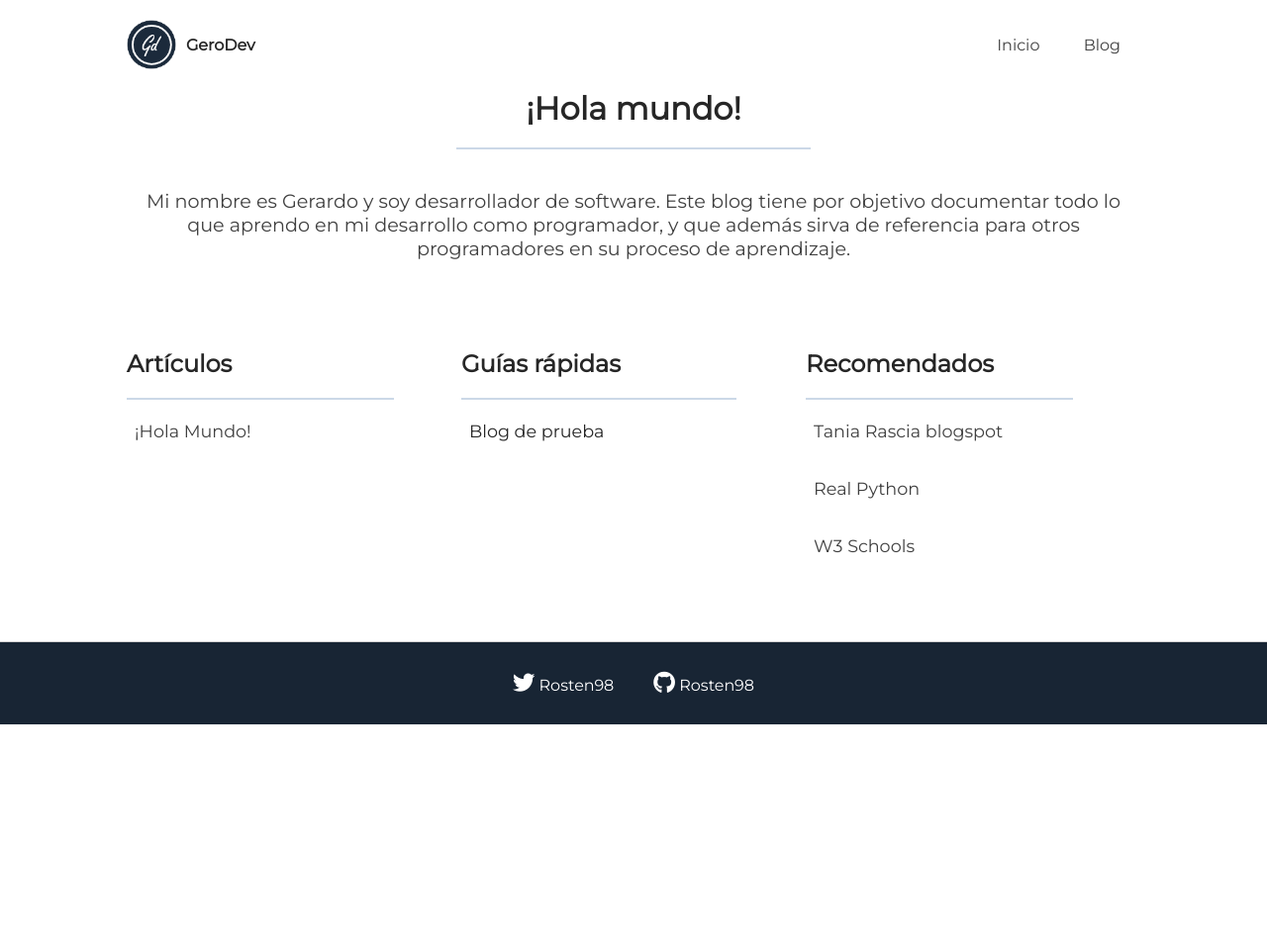
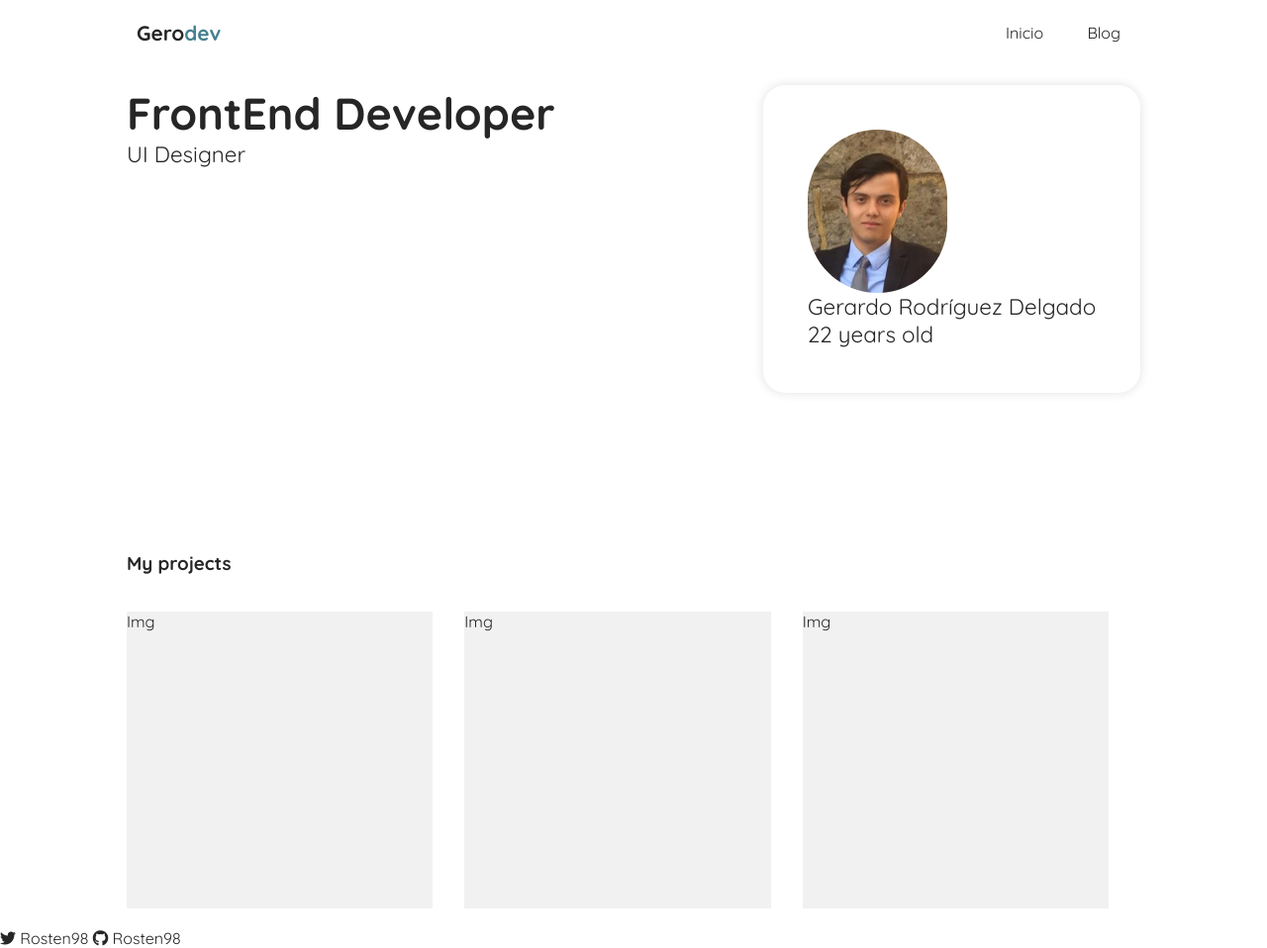
Before and after one commit to Rosten98/gerodev, a Jekyll site: the page built from index.html, in a window 1280 px wide. Shown: the whole page at 99% size. Built offline with Jekyll 4.4.1, drawn with Linux system fonts in a browser that asks for light colours; nearby versions of some CDN libraries; some web fonts are replaced; before the commit the page ends 900 px from its top, so only the background shows below that.

Commit message:
Redesign to create protfolio

```diff
--- a/_includes/head.html
+++ b/_includes/head.html
@@ -20,6 +20,12 @@
     rel="stylesheet"
     type="text/css"
   />
+   <link href="https://fonts.googleapis.com/css2?family=Josefin+Sans:wght@400;700&display=swap" rel="stylesheet">
+  <link
+    rel="stylesheet"
+    href="https://cdnjs.cloudflare.com/ajax/libs/animate.css/4.0.0/animate.min.css"
+  />
+   <link href="https://fonts.googleapis.com/css2?family=Quicksand:wght@400;700&display=swap" rel="stylesheet">
   <link href="https://fonts.googleapis.com/css?family=Montserrat&display=swap" rel="stylesheet">
   <link rel="stylesheet" href="https://use.fontawesome.com/releases/v5.7.2/css/all.css" integrity="sha384-fnmOCqbTlWIlj8LyTjo7mOUStjsKC4pOpQbqyi7RrhN7udi9RwhKkMHpvLbHG9Sr" crossorigin="anonymous">
   <script src="https://ajax.googleapis.com/ajax/libs/jquery/3.4.1/jquery.min.js"></script>
--- a/_includes/header.html
+++ b/_includes/header.html
@@ -1,7 +1,7 @@
-<nav class="nav">
+<nav class="nav wrapper">
 	<div class="logo">
-		<a href="/"><img src="{{ site.base }}/assets/images/gd1.png" alt="Imágen del sitio" width="50px" height="50px"></a>
-		<a href="/" class="logo-name"><b>GeroDev</b></a>
+		<!-- <a href="/"><img src="{{ site.base }}/assets/images/gd1.png" alt="Imágen del sitio" width="50px" height="50px"></a> -->
+		<a href="/" class="logo-name"><b>Gero<span style="color: #45808e">dev</span></b></a>
 	</div>
 
 	<i class="fas fa-bars"></i>
--- a/_sass/_base.scss
+++ b/_sass/_base.scss
@@ -1,4 +1,5 @@
-$font-style: 'Montserrat', 'Open Sans', sans-serif;
+// $font-style: 'Montserrat', 'Open Sans', sans-serif;
+$font-style: 'Quicksand', sans-serif;;
 $content-width: 800px;
 
 $main-dark: hsl(212, 37%, 15%);
--- a/_sass/_layout.scss
+++ b/_sass/_layout.scss
@@ -4,51 +4,25 @@
   font-family: $font-style;
   color: $font-color
 }
-html, body{
-  min-height: 100%;
-  width: 100%;
+
+ul {
+  list-style-type: none;
+  li{
+    display: inline-block;
+    a{
+      margin: 0 20px;
+    }
+  }
 }
 
-h1, h2, h3, h4{
-  color: $font-color;
+a {
+    text-decoration: none;
 }
 
-p, span, a{
-  color: $font-color-medium;
-}
-
-a:hover, a:active, a:focus{
-    outline: none;
-}
-
-i.fab{
-  color: #FFF;
-  font-size: 1.4rem;
-}
-
-a{
-  text-decoration: none;
-}
-a:hover{
-  color: $link-color;
-}
-
-hr{
-  background-color: $main-soft;
-  height: 2px;
-  border: none;
-  width: 35%;
-}
-
-nav{
+nav {
   display: flex;
   justify-content: space-between;
   align-content: space-between;
-  padding: 20px 10%;
-
-  // -webkit-box-shadow: 0px 5px 55px -42px rgba(0,0,0,0.3);
-  // -moz-box-shadow: 0px 5px 55px -42px rgba(0,0,0,0.3);
-  // box-shadow: 0px 5px 55px -42px rgba(0,0,0,0.4);
 
   .mobile-nav{
     display: none;
@@ -65,189 +39,53 @@ nav{
     color: $main-dark;
   }
 
-  .logo{
+  .logo {
     display: flex;
     align-content: flex-end;
     a.logo-name{
-      color: $main-dark;
-      margin: auto 10px;
-    }
-  }
-  ul{
-    list-style: none;
-    li{
-      display: inline-block;
-      a{
-        margin: 0 20px;
-      }
+        color: $main-dark;
+        margin: auto 10px;
+        font-size: 1.3em;
     }
   }
 }
 
-.jumbotron{
-  background-color: $jumbotron;
-  text-align: center;
-  font-weight: 400;
-  margin: 0 10%;
-  padding-bottom: 40px;
-  hr{
-    margin: 20px auto;
+header {
+  display: flex;
+  justify-content: space-between;
+  font-size: 1.4em;
+  img{
+
   }
-  b{
-    font-size: 2rem;
+
+}
+
+.wrapper {
+  padding: 20px 10%;
+}
+
+.card-profile {
+    padding: 2em;
+    border-radius: 1em;
+    box-shadow: 0 0 10px 1px rgba(0,0,0,0.1)
+}
+
+.projects {
+  padding-top: 10em;
+
+  .projects--title {
+      margin-bottom: 2em;
   }
-  p{
-    font-size: 1.2rem;
-    margin: 40px 0;
+
+  .projects--items {
+    display: grid;
+    grid-template-columns: 1fr 1fr 1fr;
+    width: 100%;
+  }
+
+  .projects--items_item{
+    background: #f1f1f1;
+    margin-right: 2em;
+    height: 300px;
   }
 }
-
-.container{
-  margin: 0px 10%;
-  display: grid;
-  grid-template-columns: 33% 34% 33%;
-
-  .container-item{
-    padding: 10px 0;
-    h2{
-      // border-bottom: 2px solid $secondary;
-      margin-bottom: 5px;
-      padding-bottom: 15px;
-    }
-    hr{
-      margin: 0;
-      width: 80%;
-    }
-    ul{
-      list-style: none;
-      font-size: 1.1rem;
-      li{
-        width: 80%;
-        margin: 5px 0;
-        padding: 16px 8px;
-      }
-      li:hover{
-        border-radius: 10px;
-        background-color: $main-light;
-      }
-    }
-  }
-}
-
-
-.card{
-  margin: 0 10%;
-  padding: 40px 20px;
-  border-radius: 10px;
-  hr{
-    margin: 10px 0;
-    width: 100%;
-  }
-  .card-header{
-    display: inline-grid;
-    grid-template-columns: 1fr 1fr;
-    width: 100%;
-    h3{
-      font-size: 1.5rem;
-    }
-    span{
-      font-weight: normal;
-      font-size: 0.8rem;
-    }
-    .card-categories{
-      margin: auto 0 auto auto;
-      p{
-        background-color: $accent-yellow-sh;
-        border-radius: 5px;
-        display: inline;
-        margin-right: 5px;
-        padding: 8px;
-        text-align: center;
-        font-size: .7em;
-        color: $accent-yellow;
-      }
-    }
-  }
-  .card-content{
-    text-align: justify;
-    p {
-      margin-top: 20px;
-    }
-    span{
-      background-color: $main-light;
-      border-radius: 2px;
-      color: $main-dark;
-      text-decoration: underline;
-    }
-  }
-}
-.card:hover{
-  background-color: white;
-  -webkit-box-shadow: 0px 0px 15px -1px rgba(0,0,0,0.1);
-  -moz-box-shadow: 0px 0px 15px -1px rgba(0,0,0,0.1);
-  box-shadow: 0px 0px 15px -1px rgba(0,0,0,0.1);
-}
-
-.post-title{
-  padding: 20px 10%;
-  h1{
-    margin: 0;
-    text-align: left;
-    font-size: 4em;
-  }
-  p{
-    margin: 30px 0;
-  }
-  time{
-     font-weight: 300;
-     border-bottom: 1px solid;
-  }
-}
-
-.post-content{
-  padding: 0 10%;
-  p{
-    margin: 20px 0;
-    font-size: 1.2rem;
-    line-height: 30px;
-    text-align: justify;
-  }
-  h2,h3{
-    margin: 50px 0 20px 0;
-  }
-  h2{
-    padding-bottom: 20px;
-    border-bottom: 1px solid rgb(211, 211, 211);
-  }
-}
-
-.tag-category{
-    padding: 10px;
-    border-radius: 10px;
-    background-color: $light-grey;
-}
-
-footer{
-  background-color: $main-dark;
-  border-top: 1px solid lightgrey;
-  margin-top: 55px;
-  padding: 30px 10%;
-  width: 100%;
-
-  div.container{
-    display: flex;
-    justify-content: center;
-    flex-wrap: wrap;
-    a{
-      color: white;
-      margin: 0 20px;
-    }
-    a:hover{
-      text-decoration: underline;
-    }
-    p{
-      color: white;
-      display: inline-block
-    }
-  }
-}
--- a/index.html
+++ b/index.html
@@ -4,7 +4,37 @@
 
 layout: default
 ---
-<div class="jumbotron">
+
+<div class="wrapper">
+  <header>
+    <div class="credentials">
+      <h1>FrontEnd Developer</h1>
+      <p>UI Designer</p>
+    </div>
+
+    <div class="card-profile">
+      <img src="/assets/images/profile.png" alt="myImage">
+      <p>Gerardo Rodríguez Delgado</p>
+      <p>22 years old</p>
+    </div>
+  </header>
+
+  <div class="projects">
+    <h3 class="projects--title">My projects</h3>
+    <div class="projects--items">
+      <div class="projects--items_item">
+        Img
+      </div>
+      <div class="projects--items_item">
+        Img
+      </div>
+      <div class="projects--items_item">
+        Img
+      </div>
+    </div>
+  </div>
+</div>
+<!-- <div class="jumbotron">
   <b>¡Hola mundo!</b>
   <hr>
   <p>
@@ -49,4 +79,4 @@ layout: default
       <a href="https://www.w3schools.com/" ><li><p>W3 Schools</p></li></a>
     </ul>
   </div>
-</div>
+</div> -->
```
Also changed, not shown: assets/images/profile.png (added).
